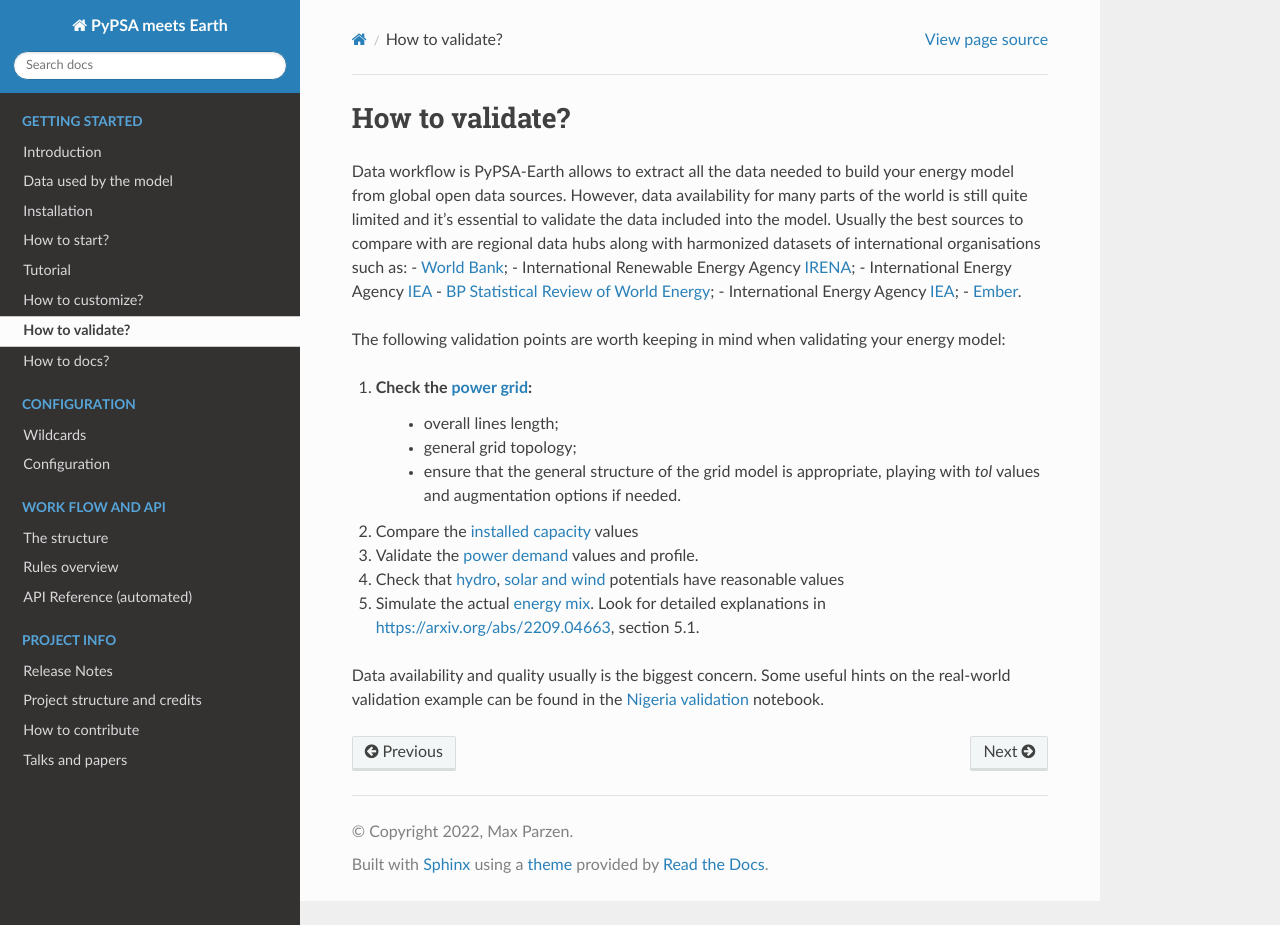
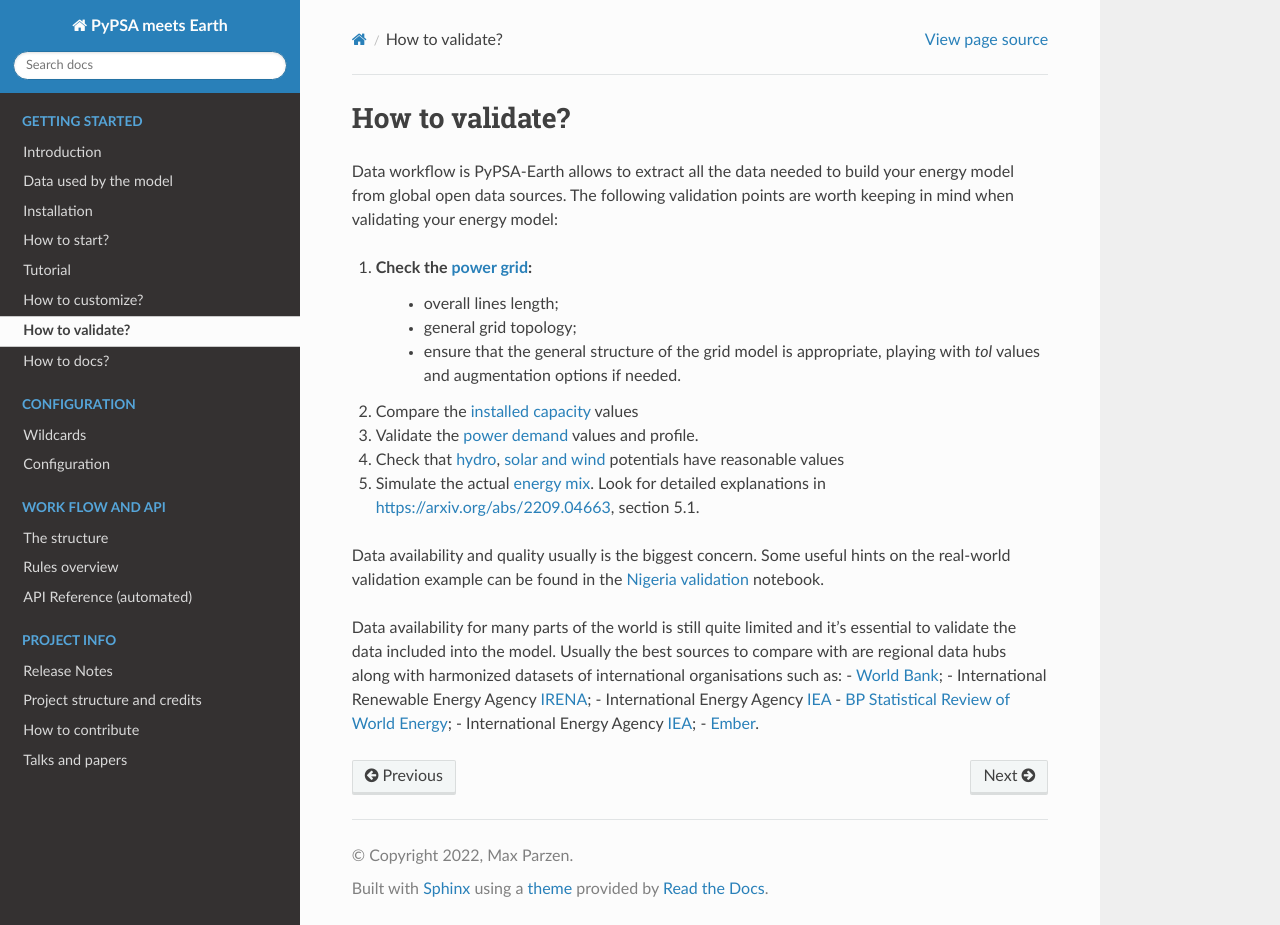
Before and after one commit to pypsa-meets-earth/pypsa-earth, a Sphinx documentation site: the page built from doc/how_to_validate.rst, in a window 1280 px wide and 925 px high. Built offline with Sphinx 7.4.7 and the Read the Docs theme 2.0.0, drawn with Linux system fonts in a browser that asks for light colours; pages that are not in the unit, such as notebooks, are missing from menus; the version number could not be read and is left out; part of the change alters nothing that is shown.

```diff
--- a/doc/how_to_validate.rst
+++ b/doc/how_to_validate.rst
@@ -9,15 +9,9 @@
 How to validate?
 ##########################################
 
-Data workflow is PyPSA-Earth allows to extract all the data needed to build your energy model from global open data sources. However, data availability for many parts of the world is still quite limited and it's essential to validate the data included into the model. Usually the best sources to compare with are regional data hubs along with harmonized datasets of international organisations such as:
-- `World Bank <https://energydata.info/>`_;
-- International Renewable Energy Agency `IRENA <https://pxweb.irena.org/pxweb/en/IRENASTAT/IRENASTAT__Power%20Capacity%20and%20Generation/ELECCAP_2022_cycle2.px/>`_;
-- International Energy Agency `IEA <https://www.iea.org/data-and-statistics>`_
-- `BP Statistical Review of World Energy <https://www.bp.com/en/global/corporate/energy-economics/statistical-review-of-world-energy.html>`_;
-- International Energy Agency `IEA <https://www.iea.org/data-and-statistics>`_;
-- `Ember <https://ember-climate.org/data/data-explorer/>`_.
+.. TODO add a list of actions needed to do the validation
 
-The following validation points are worth keeping in mind when validating your energy model:
+Data workflow is PyPSA-Earth allows to extract all the data needed to build your energy model from global open data sources. The following validation points are worth keeping in mind when validating your energy model:
 
 1. Check the `power grid <https://github.com/pypsa-meets-earth/documentation/blob/main/notebooks/validation/network_validation.ipynb>`_:
     - overall lines length;
@@ -33,3 +27,11 @@ The following validation points are worth keeping in mind when validating your e
 5. Simulate the actual `energy mix <https://github.com/pypsa-meets-earth/documentation/blob/main/notebooks/validation/validation_nigeria.ipynb>`_. Look for detailed explanations in https://arxiv.org/abs/2209.04663, section 5.1.
 
 Data availability and quality usually is the biggest concern. Some useful hints on the real-world validation example can be found in the `Nigeria validation <https://github.com/pypsa-meets-earth/documentation/blob/main/notebooks/validation/validation_nigeria.ipynb>`_ notebook.
+
+Data availability for many parts of the world is still quite limited and it's essential to validate the data included into the model. Usually the best sources to compare with are regional data hubs along with harmonized datasets of international organisations such as:
+- `World Bank <https://energydata.info/>`_;
+- International Renewable Energy Agency `IRENA <https://pxweb.irena.org/pxweb/en/IRENASTAT/IRENASTAT__Power%20Capacity%20and%20Generation/ELECCAP_2022_cycle2.px/>`_;
+- International Energy Agency `IEA <https://www.iea.org/data-and-statistics>`_
+- `BP Statistical Review of World Energy <https://www.bp.com/en/global/corporate/energy-economics/statistical-review-of-world-energy.html>`_;
+- International Energy Agency `IEA <https://www.iea.org/data-and-statistics>`_;
+- `Ember <https://ember-climate.org/data/data-explorer/>`_.
```
